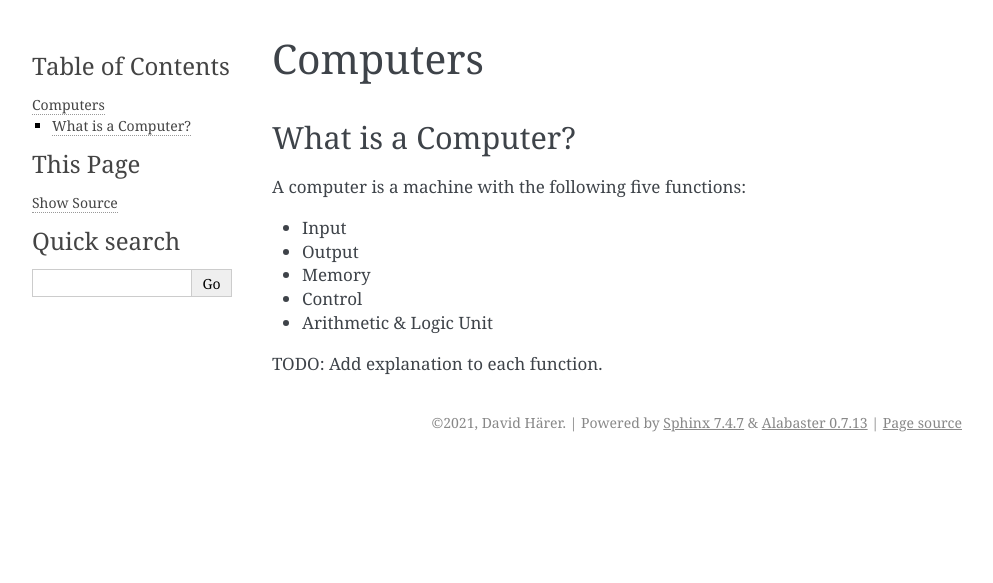
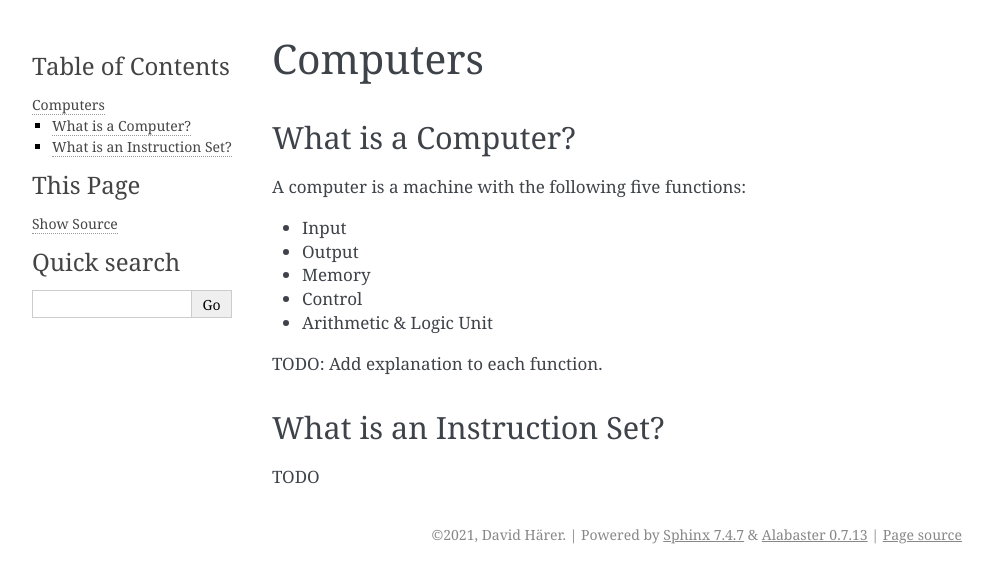
Before and after one commit to DavidHeresy/good-question, a Sphinx documentation site: the page built from source/computers/index.rst, in a window 1280 px wide. Shown: the top 583 px of the page, without its empty margins (148-1141 px from the left). Built offline with Sphinx 7.4.7, drawn with Linux system fonts in a browser that asks for light colours.

Commit message:
Add question "What is an Instruction Set?"

```diff
--- a/source/computers/index.rst
+++ b/source/computers/index.rst
@@ -14,3 +14,9 @@ A computer is a machine with the following five functions:
 - Arithmetic & Logic Unit
 
 TODO: Add explanation to each function.
+
+
+What is an Instruction Set?
+---------------------------
+
+TODO
```
